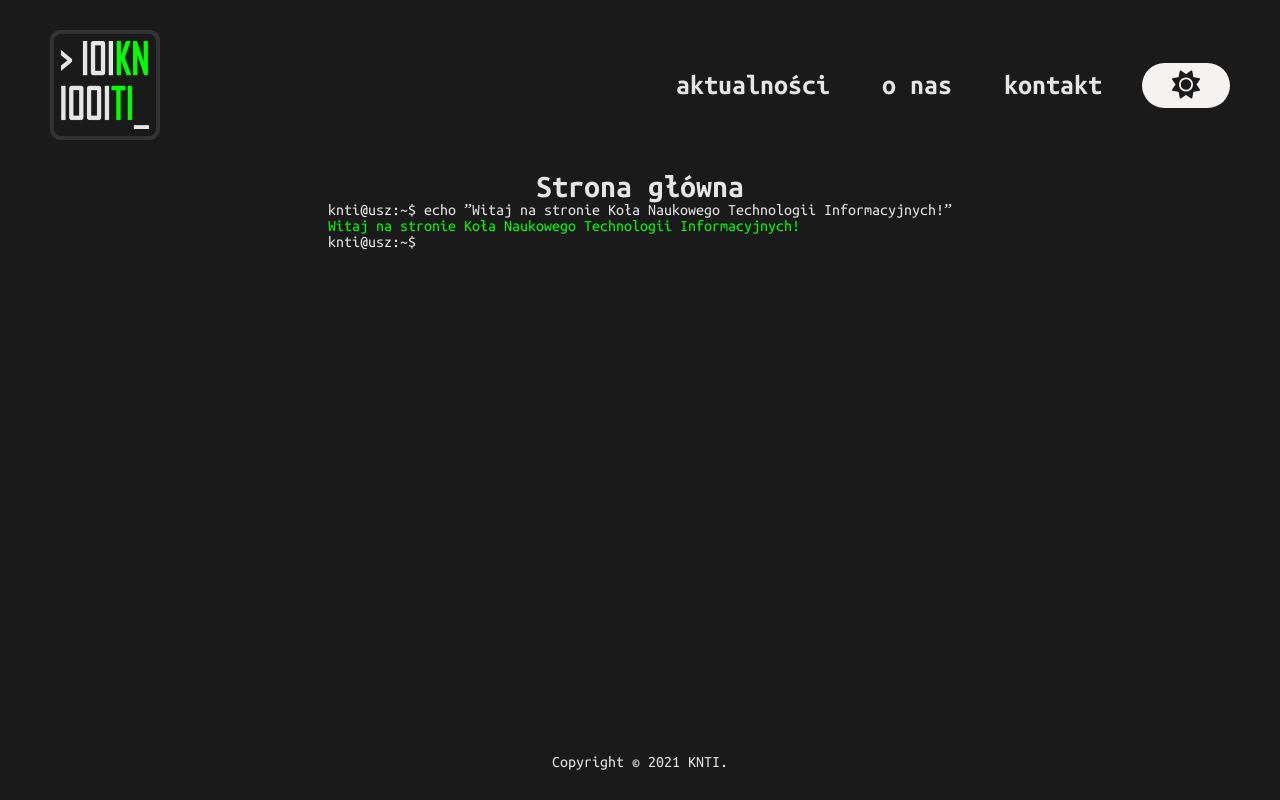
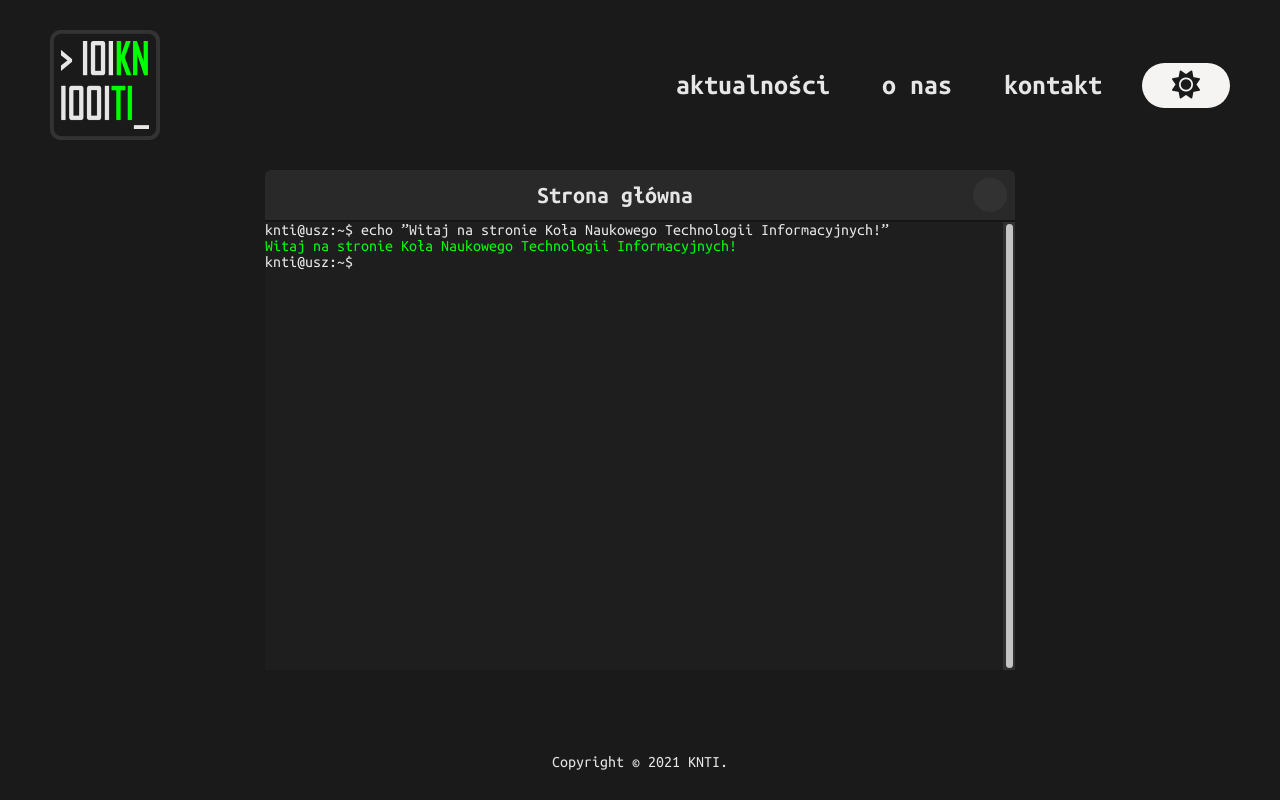
Before and after one commit to krisuv/stronaKNTI2, a plain HTML site: page index.html in a window 1280 px wide. Drawn offline with Linux system fonts and the light colour scheme.

Commit message:
Add unresponsive terminal

```diff
--- a/index.html
+++ b/index.html
@@ -21,12 +21,25 @@
       </ul>
   </nav>
 
-  <main class="terminal">
-    <h1 class="terminal-header">Strona główna</h1>
-    <section class="welcome-text">
-      <p class = "echo-command">knti@usz:~$ echo ”Witaj na stronie Koła Naukowego Technologii Informacyjnych!”</p>
-      <p class = "echo-command-out">Witaj na stronie Koła Naukowego Technologii Informacyjnych!</p>
-      <p class = "new-command">knti@usz:~$</p>
+  <main>
+    <section class="terminal">
+      <div class="terminal-bar">
+        <div class="terminal-header"><h1>Strona główna</h1></div>
+        <div class="terminal-x-container">
+          <div class="terminal-x"></div>
+        </div>
+      </div>
+      <hr />
+      <div class="terminal-body">
+        <div class="terminal-content">
+          <p class = "echo-command">knti@usz:~$ echo ”Witaj na stronie Koła Naukowego Technologii Informacyjnych!”</p>
+          <p class = "echo-command-out">Witaj na stronie Koła Naukowego Technologii Informacyjnych!</p>
+          <p class = "new-command">knti@usz:~$</p>
+        </div>
+        <div class="terminal-aside">
+          <div class="terminal-scroll"></div>
+        </div>
+      </div>
     </section>
   </main>
 
--- a/style.css
+++ b/style.css
@@ -14,11 +14,12 @@
 
   --text-light: #E6E6E6;
 
-  --terminal-header: #292929;
-  --terminal-body: #1E1E1E;
-  --terminal-details-one: #C4C4C4;
-  --terminal-details-two: #303030;
-  --terminal-details-three: #323232;
+  --terminal-bar: #292929;
+  --terminal-x: #323232;
+  --terminal-line: #151515;
+  --terminal-content: #1E1E1E;
+  --terminal-aside: #303030;
+  --terminal-scroll: #C4C4C4;
 }
 
 html {
@@ -93,14 +94,68 @@ body::before {
 
 
 .terminal {
+  width: 750px;
+  height: 500px;
+  margin: auto;
+  display: flex;
+  flex-direction: column;
+}
+
+.terminal-bar {
+  background-color: var(--terminal-bar);
+  flex-basis: 50px;
+  border-radius: 6px 6px 0 0;
+  display: flex;
+}
+
+.terminal-header {
+  flex-grow: 1;
   display: flex;
   align-items: center;
   justify-content: center;
-  flex-direction: column;
 }
 
-.terminal-header {
-  text-align: center;
+.terminal-x-container {
+  flex-basis: 50px;
+  display: flex;
+  align-items: center;
+  justify-content: center;
+}
+
+.terminal-x {
+  background-color: var(--terminal-x);
+  width: 34px;
+  height: 34px;
+  border-radius: 17px;
+}
+
+hr {
+  border: 1px solid var(--terminal-line);
+}
+
+.terminal-body {
+  flex-grow: 1;
+  display: flex;
+}
+
+.terminal-content {
+  background-color: var(--terminal-content);
+  flex-grow: 1;
+}
+
+.terminal-aside {
+  background-color: var(--terminal-aside);
+  flex-basis: 12px;
+  display: flex;
+  align-items: center;
+  justify-content: center;
+}
+
+.terminal-scroll {
+  background-color: var(--terminal-scroll);
+  width: 7px;
+  height: 444px;
+  border-radius: 5px;
 }
 
 .echo-command-out {
@@ -108,7 +163,6 @@ body::before {
 }
 
 footer {
-  text-align: center;
   position: absolute;
   bottom: 30px;
   left: 50%;
```
